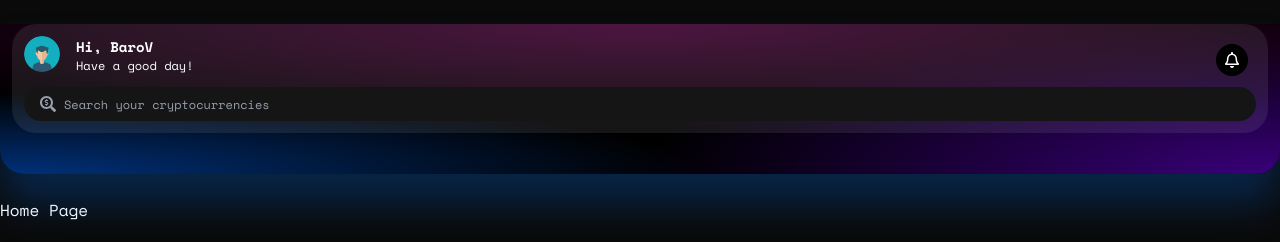
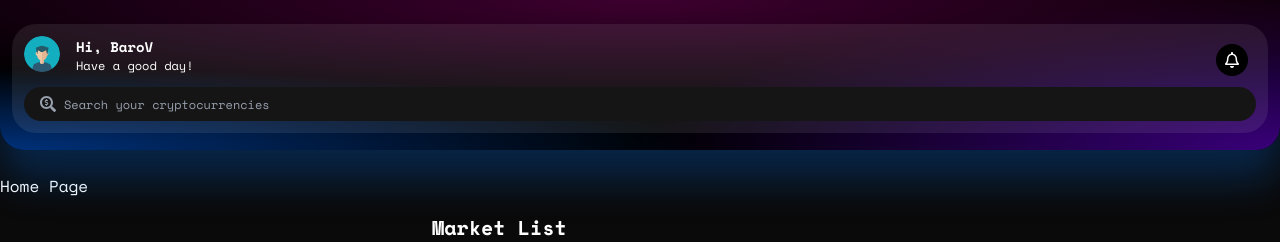
Before and after one commit to hieubui27/Vistia-Web, a Next.js app in the folder vistia/: page / in a window 1280 px wide. Shown: the top 242 px of the page. Built offline with nearby package versions, Linux system fonts and the light colour scheme; no server answers.

Commit message:
sticky header #2

```diff
--- a/vistia/src/app/globals.css
+++ b/vistia/src/app/globals.css
@@ -25,3 +25,14 @@
   color: var(--foreground);
   font-family: "Space Mono", monospace;
 }
+
+/* Thêm vào file CSS chính của bạn */
+body, #root, .AppContainer {
+  /* * Thêm padding cho tất cả các cạnh: trên, phải, dưới, trái.
+   * Quan trọng nhất là 'top'.
+   */
+  padding-top: env(safe-area-inset-top);
+  padding-left: env(safe-area-inset-left);
+  padding-right: env(safe-area-inset-right);
+  padding-bottom: env(safe-area-inset-bottom);
+}
--- a/vistia/src/components/Header/DynamicHeader.tsx
+++ b/vistia/src/components/Header/DynamicHeader.tsx
@@ -13,10 +13,8 @@
     }
     return (
         <>
-            <div className="sticky top-0">
-                {HeaderComponent && <HeaderComponent />}
-            </div>
 
+            {HeaderComponent && <HeaderComponent />}
         </>
     )
 }
--- a/vistia/src/components/Header/HomeHeader.tsx
+++ b/vistia/src/components/Header/HomeHeader.tsx
@@ -6,7 +6,7 @@
 
 const HomeHeader = () => {
     return (
-        <div className="relative  h-[150px] bg-black rounded-b-3xl mb-6 shadow-[0_30px_40px_#0077FF40]">
+        <div className="sticky top-0 h-[150px] bg-black rounded-b-3xl mb-6 shadow-[0_30px_40px_#0077FF40]">
             {/* background gradient */}
             <div className="absolute inset-0 size-full rounded-b-3xl bg-[radial-gradient(ellipse_70%_70%_at_top_center,#3D002F,rgba(255,255,255,0)),radial-gradient(ellipse_50%_100%_at_bottom_right,#39007A,rgba(255,255,255,0)),radial-gradient(ellipse_55%_55%_at_bottom_left,#00317A,rgba(255,255,255,0))]"></div>
 
```
